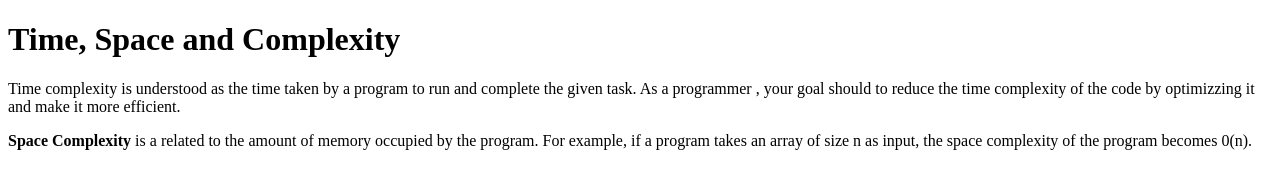
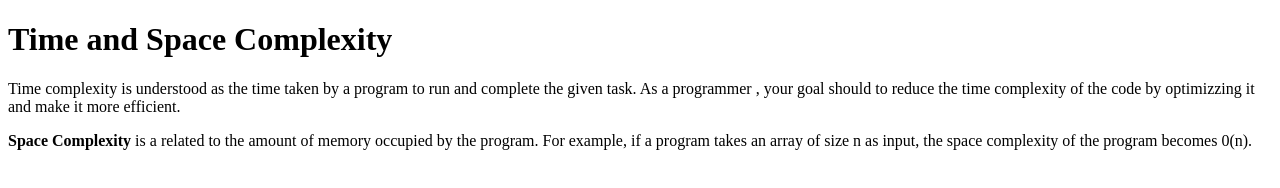
Before and after one commit to acciojob/time-and-space-complexity-ad790, a website: page main.html in a window 1280 px wide. Drawn offline with Linux system fonts and the light colour scheme.

Commit message:
created a submission

```diff
--- a/main.html
+++ b/main.html
@@ -4,11 +4,12 @@
 
 <head>
 	<link rel="stylesheet" href="styles.css">
+	 <title>Time and Space Complexity</title>
 </head>
 
 <body>
 	<!-- the entire body must be written by student -->
-	<h1>Time, Space and Complexity</h1>
+	<h1>Time and Space Complexity</h1>
 	<p>Time complexity is understood as the time taken by a program to run and complete the given task. As a programmer , your goal should to reduce the time complexity of the code by optimizzing it and make it more efficient.</p>
 	<p><b>Space Complexity</b> is a related to the amount of memory occupied by the program. For example, if a program takes an array of size n as input, the space complexity of the program becomes 0(n).</p>
     <script type="text/javascript" src="./script.js">
```
